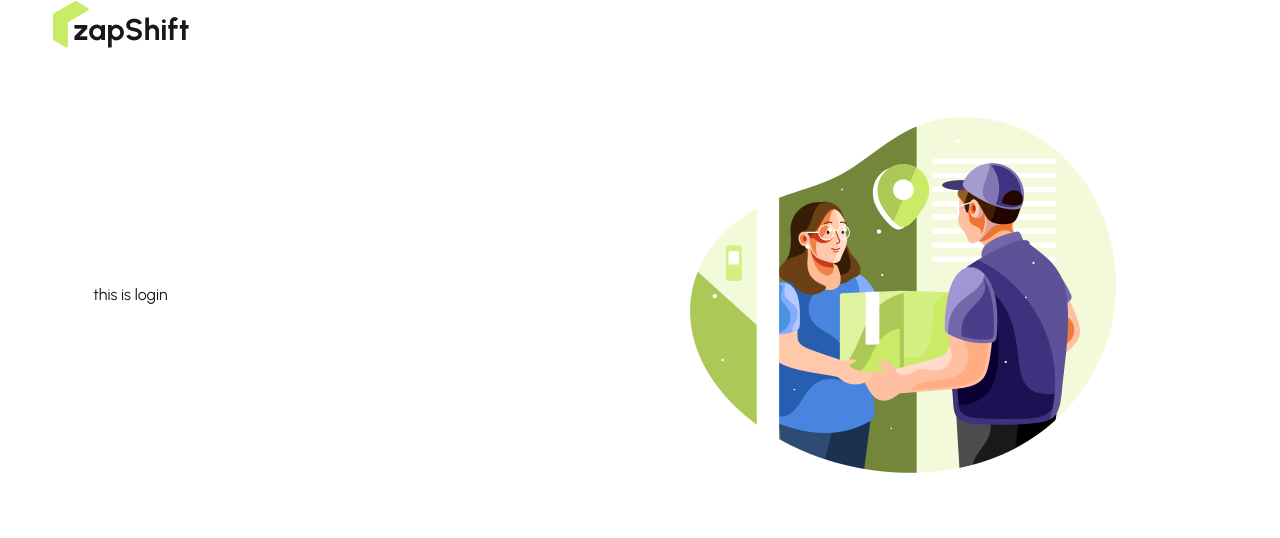
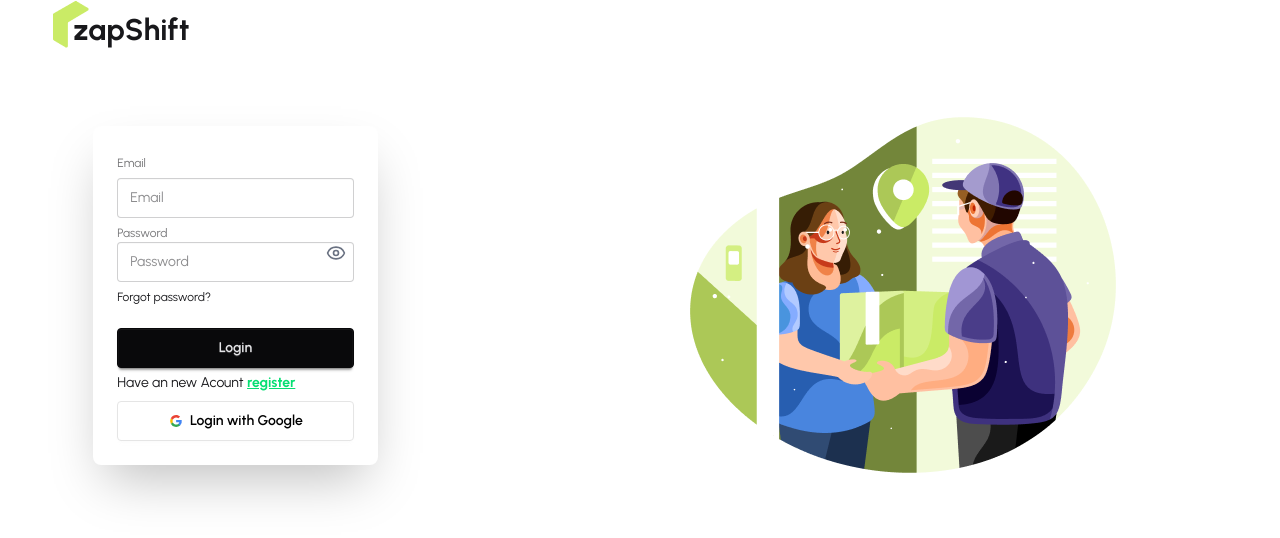
Before and after one commit to nikel123-sketch/Zap-Shift-Project, a React (Vite) app: page /login in a window 1280 px wide. Shown: the top 538 px of the page. Built offline with nearby package versions, Linux system fonts and the light colour scheme; no server answers.

Commit message:
login and register firebase auth setup

```diff
--- a/src/AuthContex/AuthProvider.jsx
+++ b/src/AuthContex/AuthProvider.jsx
@@ -17,6 +17,7 @@ const AuthProvider = ({ children }) => {
   // state--
   const [user, setUser] = useState(null);
   const [loading, setLoading] = useState(true);
+  const [error,seterror]=useState(null)
 
   // Register user--or-- create user-
   const registerUser = (email, password) => {
@@ -63,6 +64,8 @@ const AuthProvider = ({ children }) => {
     setUser,
     user,
     loading,
+    seterror,
+    error
   };
  return <AuthContex.Provider value={authinfo}>{children}</AuthContex.Provider>;
 
--- a/src/AuthLayout/AuthLayout.jsx
+++ b/src/AuthLayout/AuthLayout.jsx
@@ -5,7 +5,7 @@ import { Outlet } from 'react-router';
 
 const AuthLayout = () => {
     return (
-      <div className="max-w-11/12 mx-auto">
+      <div className="max-w-11/12 items-center mx-auto">
         <Logo></Logo>
 
         <div className="p-10 flex flex-col-reverse lg:flex-row items-center justify-between gap-10">
--- a/src/Pages/AuthPage/Login.jsx
+++ b/src/Pages/AuthPage/Login.jsx
@@ -1,11 +1,197 @@
-import React from 'react';
+import { EyeIcon, EyeOffIcon } from 'lucide-react';
+import React, { useState } from 'react';
+import { NavLink, useNavigate } from 'react-router';
+import useAuth from '../../Hooks/useAuth';
+import { useForm } from 'react-hook-form';
 
 const Login = () => {
-    return (
-        <div>
-            <h1>this is login</h1>
+    const navigate=useNavigate();
+
+    const pattern =
+    /^(?=.*[a-z])(?=.*[A-Z])(?=.*\d)(?=.*[!@#$%^&*()_+\-=[\]{};':"\\|,.<>/?]).{8,}$/;
+
+  const [showPassword, setShowPassword] = useState(false);
+
+  const {
+    singUser,
+    seterror,
+    error,
+    user,
+    setUser,
+    singInWithGoogle,
+    loading,
+    setLoading,
+  } = useAuth();
+
+  const {
+    register,
+    handleSubmit,
+    formState: { errors },
+  } = useForm();
+
+  // hendle login form--
+  const hendleloginform = (data) => {
+    console.log(data);
+    singUser(data.email, data.password)
+      .then((result) => {
+        console.log(result.user);
+        setUser(result.user);
+        setLoading(false);
+        seterror('')
+        navigate('/')
+
+      })
+      .catch((error) => {
+        console.log(error);
+        seterror(error.message);
+      });
+  };
+
+  // googlehendlelogin
+  const googlehendlelogin=()=>{
+    console.log("googlehendlelogin");
+    singInWithGoogle()
+    .then(result=>{
+        setUser(result.user);
+        setLoading(false);
+        seterror('')
+         navigate("/");
+
+    })
+    .catch(error=>{
+        seterror(error.message)
+    })
+  }
+  return (
+    <div>
+      <div className="card bg-base-100 w-full mx-auto max-w-sm shrink-0 shadow-2xl">
+        <div className="card-body">
+          <form onSubmit={handleSubmit(hendleloginform)}>
+            <fieldset className="fieldset">
+              {/* email */}
+              <label className="label">Email</label>
+              <input
+                type="email"
+                className="input"
+                placeholder="Email"
+                {...register("email", { required: true })}
+              />
+
+              {errors.email?.type === "required" && (
+                <p className="font-bold text-red-600">email must be required</p>
+              )}
+
+              {/* password and eye btn */}
+              <div className="relative">
+                {/* password */}
+                <label className="label">Password</label>
+                <input
+                  type={!showPassword ? "text" : "password"}
+                  className="input"
+                  placeholder="Password"
+                  {...register("password", {
+                    required: true,
+                    minLength: 8,
+                    pattern: pattern,
+                  })}
+                />
+
+                {/* eye btn */}
+
+                <button
+                  type="button"
+                  className="absolute right-2 top-1/2 transform -translate-y-1/2 text-gray-500"
+                  onClick={() => setShowPassword(!showPassword)}
+                >
+                  {showPassword ? (
+                    <EyeOffIcon size={20} />
+                  ) : (
+                    <EyeIcon size={20} />
+                  )}
+                </button>
+              </div>
+
+              {/* password errors */}
+              {errors.password?.type === "required" && (
+                <p className="font-bold text-red-600">
+                  password must be repuired
+                </p>
+              )}
+
+              {errors.password?.type === "minLength" && (
+                <p className="font-bold text-red-600">
+                  password must be 8 character
+                </p>
+              )}
+
+              {errors.password?.type === "pattern" && (
+                <p className="font-bold text-red-600">
+                  Password must contain 1 uppercase, 1 lowercase, 1 number, and
+                  1 special character
+                </p>
+              )}
+
+              {error ? <p className="font-bold text-red-600">{error}</p> : ""}
+
+              {/* forget btn */}
+              <div>
+                <a className="link link-hover">Forgot password?</a>
+              </div>
+
+              {/* login btn */}
+              <button className="btn btn-neutral mt-4">Login</button>
+            </fieldset>
+
+            {/* ----- */}
+            <p>
+              Have an new Acount{" "}
+              <NavLink to={"/register"}>
+                <span className="font-bold text-green-400 underline">
+                  register
+                </span>
+              </NavLink>
+            </p>
+            {/* ----- */}
+          </form>
+
+          {/* Google */}
+          <button
+            onClick={googlehendlelogin}
+            className="btn bg-white text-black border-[#e5e5e5]"
+          >
+            <svg
+              aria-label="Google logo"
+              width="16"
+              height="16"
+              xmlns="http://www.w3.org/2000/svg"
+              viewBox="0 0 512 512"
+            >
+              <g>
+                <path d="m0 0H512V512H0" fill="#fff"></path>
+                <path
+                  fill="#34a853"
+                  d="M153 292c30 82 118 95 171 60h62v48A192 192 0 0190 341"
+                ></path>
+                <path
+                  fill="#4285f4"
+                  d="m386 400a140 175 0 0053-179H260v74h102q-7 37-38 57"
+                ></path>
+                <path
+                  fill="#fbbc02"
+                  d="m90 341a208 200 0 010-171l63 49q-12 37 0 73"
+                ></path>
+                <path
+                  fill="#ea4335"
+                  d="m153 219c22-69 116-109 179-50l55-54c-78-75-230-72-297 55"
+                ></path>
+              </g>
+            </svg>
+            Login with Google
+          </button>
         </div>
-    );
+      </div>
+    </div>
+  );
 };
 
 export default Login;
--- a/src/Pages/AuthPage/Register.jsx
+++ b/src/Pages/AuthPage/Register.jsx
@@ -1,8 +1,24 @@
 import { EyeIcon, EyeOffIcon } from "lucide-react";
 import React, { useState } from "react";
 import { useForm } from "react-hook-form";
+import useAuth from "../../Hooks/useAuth";
+import { NavLink, useNavigate } from "react-router";
 
 const Register = () => {
+  const navigate=useNavigate();
+
+  const {
+    registerUser,
+    singUser,
+    singOut,
+    singInWithGoogle,
+    setLoading,
+    setUser,
+    user,
+    loading,
+    seterror,
+    error,
+  } = useAuth();
   const pattern =
     /^(?=.*[a-z])(?=.*[A-Z])(?=.*\d)(?=.*[!@#$%^&*()_+\-=[\]{};':"\\|,.<>/?]).{8,}$/;
 
@@ -14,12 +30,49 @@ const Register = () => {
     formState: { errors },
   } = useForm();
 
+
+  // hendle form register---
   const handleForm = (data) => {
     console.log(data);
+    registerUser(data.email, data.password)
+      .then((result) => {
+        console.log(result.user);
+        setUser(result.user);
+        setLoading(false)
+        seterror('')
+        navigate('/')
+
+
+      })
+      .catch((error) => {
+        console.log(error);
+        seterror(error.message);
+      });
   };
+
+  // googlebtnhendle
+
+  const googlebtnhendle=()=>{
+    console.log("googlebtnhendle");
+    singInWithGoogle()
+    .then(result=>{
+      console.log(result.user)
+      setUser(result.user);
+      setLoading(false);
+      seterror('')
+      navigate("/");
+    })
+    .catch(error=>{
+      console.log(error)
+      seterror(error.message);
+
+    })
+  }
 
   return (
     <div>
+      <div className="card bg-base-100 w-full max-w-sm mx-auto shrink-0 shadow-2xl">
+        <div className="card-body">
           <form onSubmit={handleSubmit(handleForm)}>
             <fieldset className="fieldset">
               {/* Email */}
@@ -43,7 +96,7 @@ const Register = () => {
                   placeholder="Password"
                   {...register("password", {
                     required: true,
-                minLength: 6,
+                    minLength: 8,
                     pattern,
                   })}
                 />
@@ -54,7 +107,11 @@ const Register = () => {
                   className="absolute right-2 top-1/2 transform -translate-y-1/2 text-gray-500"
                   onClick={() => setShowPassword(!showPassword)}
                 >
-              {showPassword ? <EyeOffIcon size={20} /> : <EyeIcon size={20} />}
+                  {showPassword ? (
+                    <EyeOffIcon size={20} />
+                  ) : (
+                    <EyeIcon size={20} />
+                  )}
                 </button>
               </div>
 
@@ -72,20 +129,68 @@ const Register = () => {
               {/* password condition errors */}
               {errors.password?.type === "pattern" && (
                 <p className="font-bold text-red-600">
-              Password must contain 1 uppercase, 1 lowercase, 1 number, and 1
-              special character
+                  Password must contain 1 uppercase, 1 lowercase, 1 number, and
+                  1 special character
                 </p>
               )}
+
+              {error?<p className="font-bold text-red-600">{error}</p>:''}
 
               {/* Forgot Password */}
               <div>
                 <a className="link link-hover">Forgot password?</a>
               </div>
 
-          {/* Submit Button */}
-          <button className="btn btn-neutral mt-4">Login</button>
+              {/* register Button */}
+              <button className="btn btn-neutral mt-4">Register</button>
             </fieldset>
+            <p>
+              all radey have an accout{" "}
+              <NavLink
+                to={"/login"}
+                className="font-bold text-green-400 underline"
+              >
+                login
+              </NavLink>
+            </p>
           </form>
+
+          {/* -google btn hendle- */}
+          <button
+            onClick={googlebtnhendle}
+            className="btn bg-white text-black w-full border-[#e5e5e5]"
+          >
+            <svg
+              aria-label="Google logo"
+              width="16"
+              height="16"
+              xmlns="http://www.w3.org/2000/svg"
+              viewBox="0 0 512 512"
+            >
+              <g>
+                <path d="m0 0H512V512H0" fill="#fff"></path>
+                <path
+                  fill="#34a853"
+                  d="M153 292c30 82 118 95 171 60h62v48A192 192 0 0190 341"
+                ></path>
+                <path
+                  fill="#4285f4"
+                  d="m386 400a140 175 0 0053-179H260v74h102q-7 37-38 57"
+                ></path>
+                <path
+                  fill="#fbbc02"
+                  d="m90 341a208 200 0 010-171l63 49q-12 37 0 73"
+                ></path>
+                <path
+                  fill="#ea4335"
+                  d="m153 219c22-69 116-109 179-50l55-54c-78-75-230-72-297 55"
+                ></path>
+              </g>
+            </svg>
+            Login with Google
+          </button>
+        </div>
+      </div>
     </div>
   );
 };
--- a/src/Pages/Shared/Navber/Navber.jsx
+++ b/src/Pages/Shared/Navber/Navber.jsx
@@ -1,8 +1,11 @@
 import React from "react";
 import Logo from "../../../Component/Logo/Logo";
 import { NavLink } from "react-router";
+import useAuth from "../../../Hooks/useAuth";
 
 const Navber = () => {
+  const {user}=useAuth();
+  console.log(user)
   const links = (
     <>
       <li>
@@ -64,7 +67,8 @@ const Navber = () => {
           <ul className="menu menu-horizontal px-1">{links}</ul>
         </div>
         <div className="navbar-end">
-          <a className="btn bg-[#caeb66]">Button</a>
+          {user?<NavLink to={'/login'}><a className="btn bg-[#caeb66]">SingOut</a></NavLink>
+          :<NavLink to={'/register'}><a className="btn bg-[#caeb66]">SingIn</a></NavLink>}
         </div>
       </div>
     </div>
```
Lines whose indentation alone changed are shown as unchanged.
